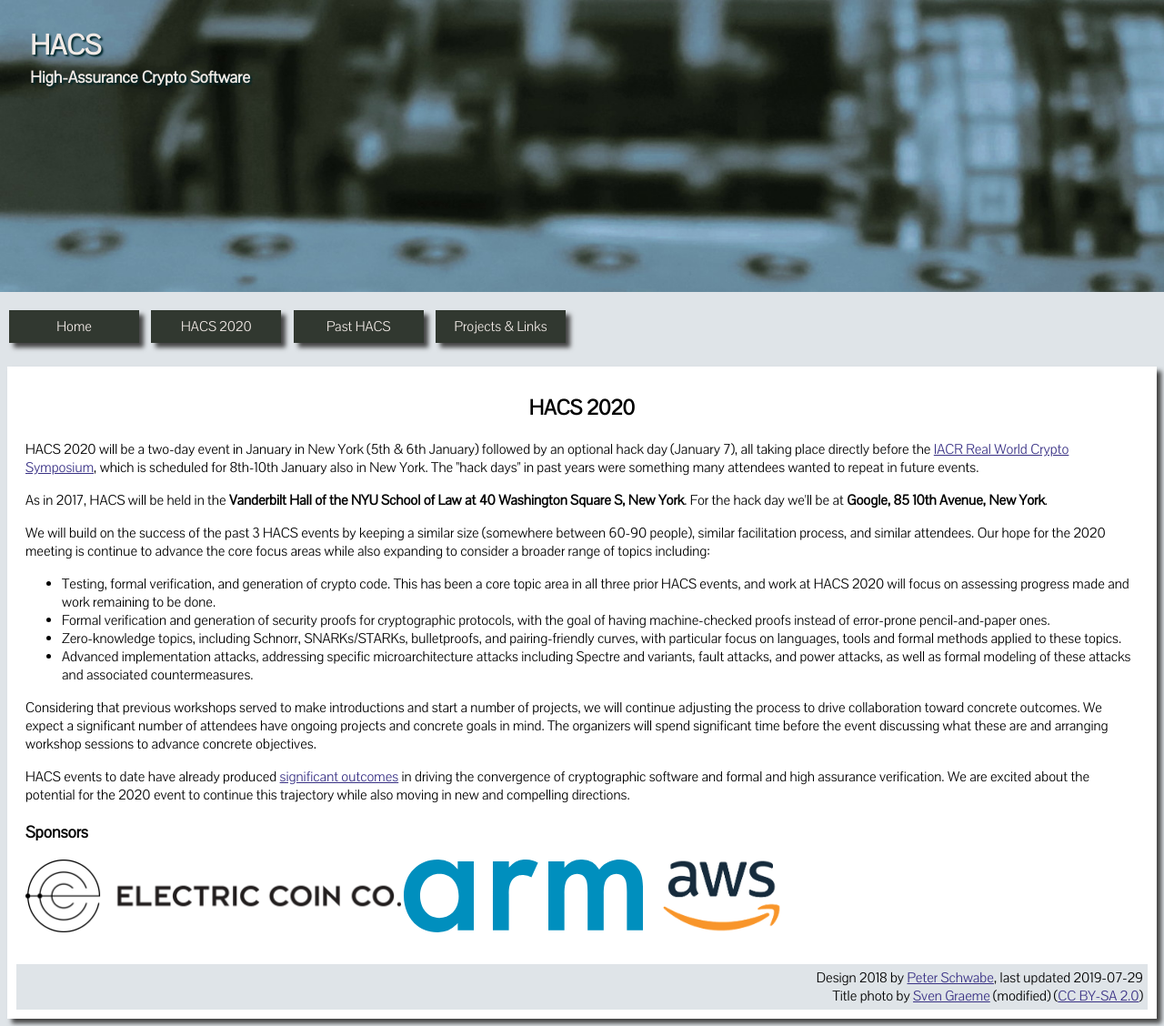
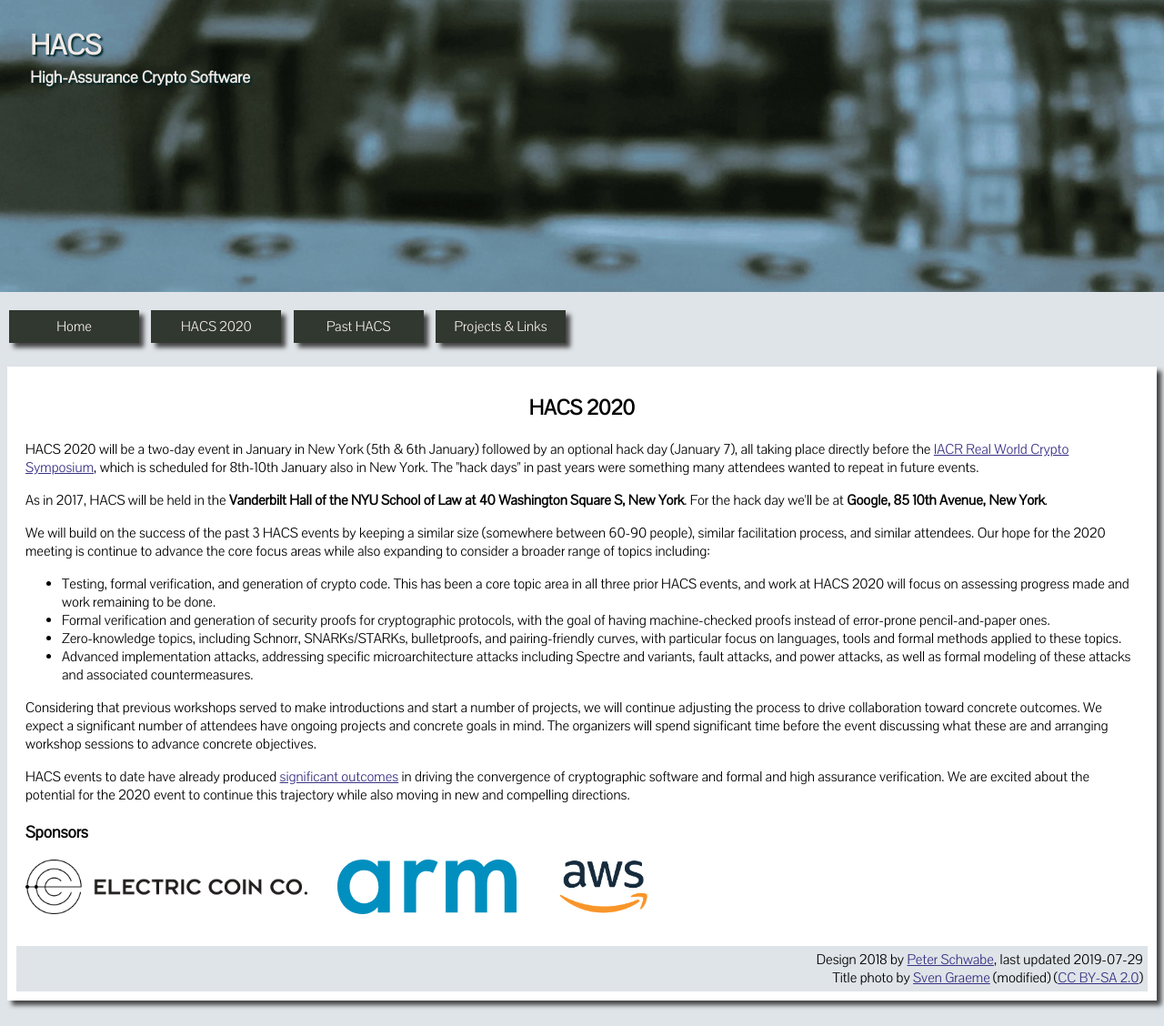
Before and after one commit to HACS-workshop/HACS-workshop.github.io, a Jekyll site: the page built from hacs2020.html, in a window 1280 px wide. Shown: the whole page at 91% size. Built offline with Jekyll 4.4.1, drawn with Linux system fonts in a browser that asks for light colours.

Commit message:
logos...

```diff
--- a/hacs2020.html
+++ b/hacs2020.html
@@ -61,6 +61,6 @@ We are excited about the potential for the 2020 event to continue this trajector
 </p>
 
 <h3>Sponsors</h3>
-<img style="height:80px;" src="./src/logos/electriccoin.png" alt="Electric Coin Co."/>
-<img style="height:80px;" src="./src/logos/arm.svg" alt="ARM"/>
-<img style="height:80px;" src="./src/logos/aws.png" alt="AWS"/>
+<img style="height:60px;padding-right:30px" src="./src/logos/electriccoin.png" alt="Electric Coin Co."/>
+<img style="height:60px;padding-right:30px" src="./src/logos/arm.svg" alt="ARM"/>
+<img style="height:60px;padding-right:30px" src="./src/logos/aws.png" alt="AWS"/>
```
